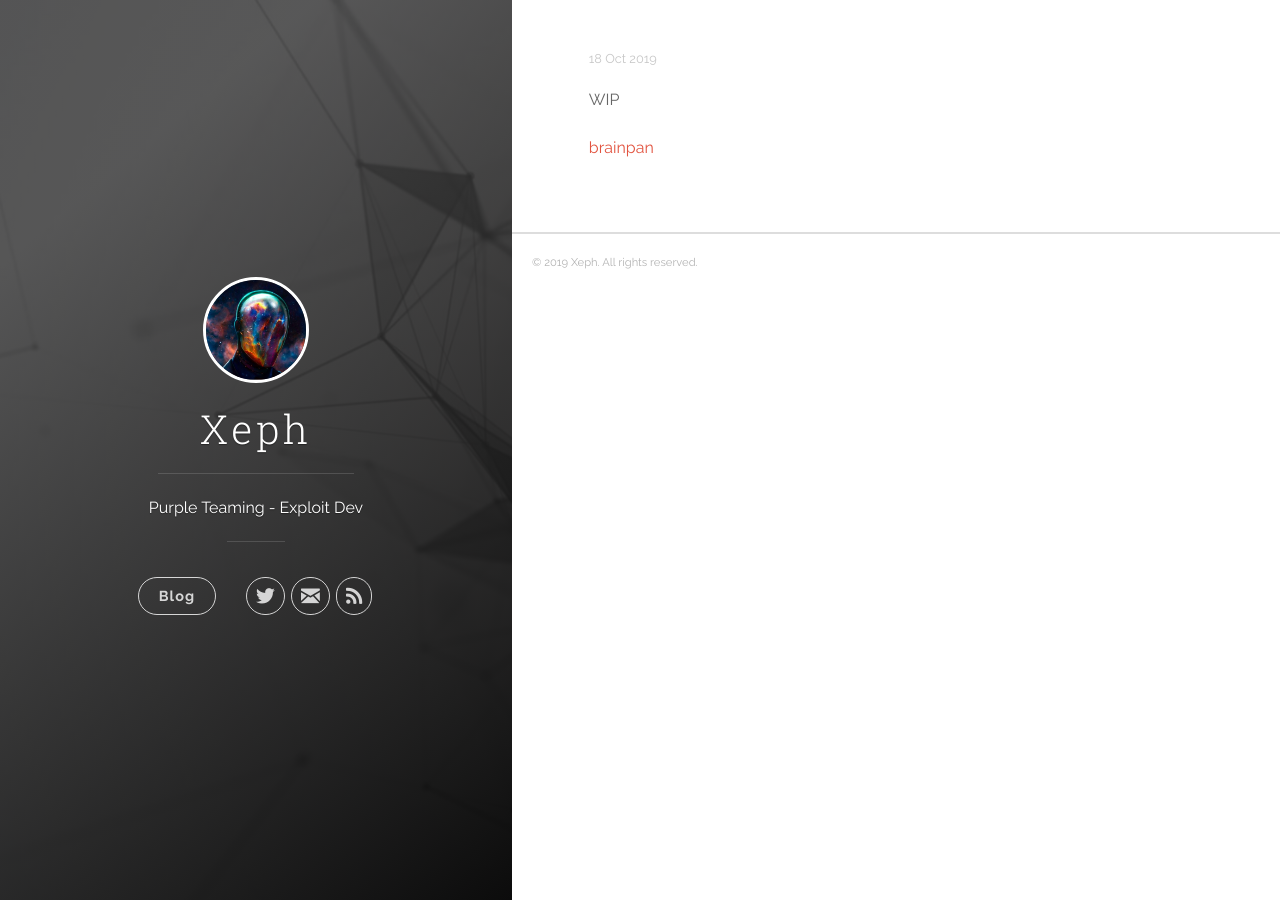
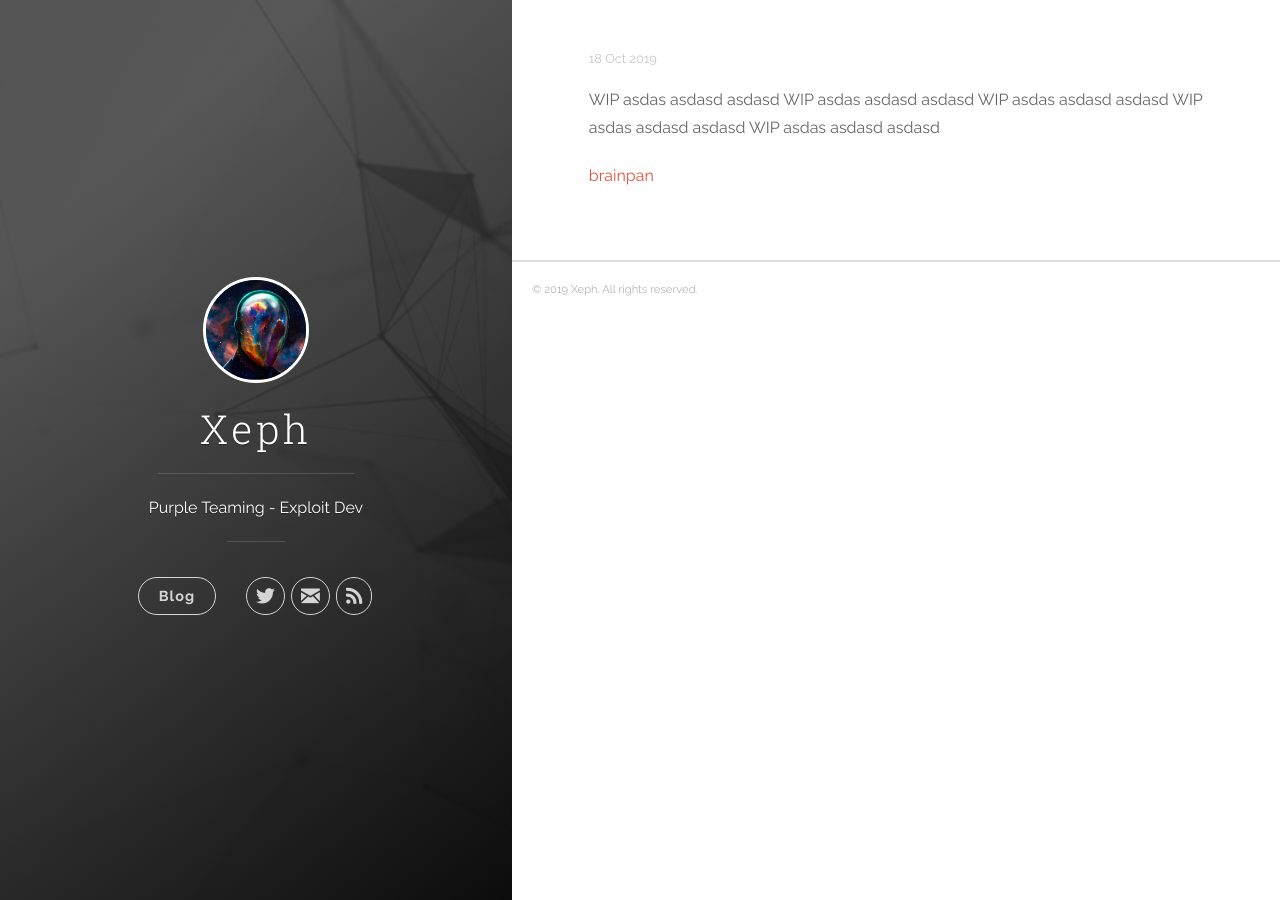
Before and after one commit to avocadosec/xepherus.github.io, a Jekyll site: the page built from _posts/2019-10-18-Vulnhub-Brainpan-1.markdown, in a window 1280 px wide. Built offline with Jekyll 4.4.1, drawn with Linux system fonts in a browser that asks for light colours.

Commit message:
Update 2019-10-18-Vulnhub-Brainpan-1.markdown

```diff
--- a/_posts/2019-10-18-Vulnhub-Brainpan-1.markdown
+++ b/_posts/2019-10-18-Vulnhub-Brainpan-1.markdown
@@ -5,7 +5,11 @@ categories: [Exploit Development]
 tags: [Exploit Development] [OSCP] [Buffer Overflow]
 ---
 
-WIP
+WIP asdas asdasd asdasd
+WIP asdas asdasd asdasd
+WIP asdas asdasd asdasd
+WIP asdas asdasd asdasd
+WIP asdas asdasd asdasd
 
 [brainpan][brainpan]
 
```
